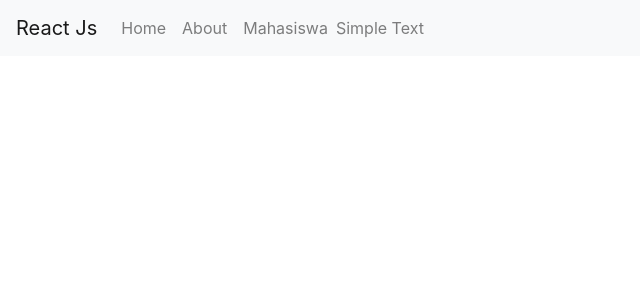
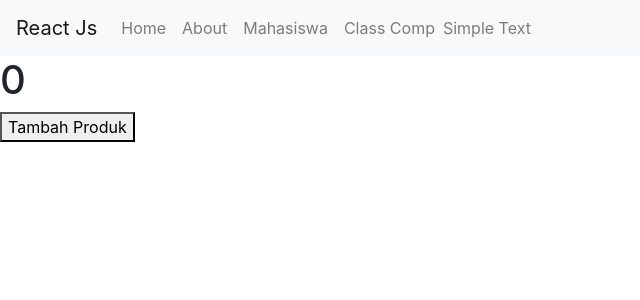
Before and after one commit to eva-ratna-palupi/Praktikum2-ReactJs, a React (Create React App) app: page /class in a window 1280 px wide. Shown: the top 300 px of the page, without its empty margins (0-640 px from the left). Built offline with nearby package versions, Linux system fonts and the light colour scheme.

Commit message:
Menambahkan class hooks

```diff
--- a/src/App.js
+++ b/src/App.js
@@ -7,6 +7,7 @@ import DetailComp from './Component/Fungsional/DetailComp';
 import ListComp from './Component/Class/ListComp';
 import TambahComp from './Component/Class/CSS/TambahComp';
 import EditComp from './Component/Class/EditComp';
+import HooksComp from './Component/Hooks/Class/HookComp';
 //import logo from './logo.svg';
 //import Parent from './Component/Class/Parent';
 //import BootstrapComp from './Component/Class/BootstrapComp';
@@ -25,6 +26,7 @@ const App = () => {
       <Route exact path="/mahasiswa" component={ListComp}/>
       <Route exact path="/mahasiswa/tambah" component={TambahComp}/>
       <Route exact path="/mahasiswa/edit" component={EditComp}/>
+      <Route exact path="/class" component={HooksComp}/>
       <Route exact path="/detail/:id" component={DetailComp}/>
 
       </Switch>
--- a/src/Component/Fungsional/NavbarComp.jsx
+++ b/src/Component/Fungsional/NavbarComp.jsx
@@ -30,7 +30,10 @@ const NavbarComp = (props) => {
               <NavLink href="/about">About</NavLink>
             </NavItem>
             <NavItem>
-              <NavLink href="/mahasiswa">Mahasiswa</NavLink>
+              <NavLink href="/class">Mahasiswa</NavLink>
+            </NavItem>
+            <NavItem>
+              <NavLink href="/mahasiswa">Class Comp</NavLink>
             </NavItem>
           <NavbarText>Simple Text</NavbarText>
           </Nav>
--- /dev/null
+++ b/src/Component/Hooks/Class/HookComp.jsx
@@ -0,0 +1,27 @@
+import React, { PureComponent } from 'react'
+
+class HooksComp extends PureComponent {
+    constructor(props) {
+        super(props)
+
+        this.state = {
+            jumlah: 0
+        }
+    }
+
+    tambahBarang = () => {
+        this.setState({ jumlah: this.state.jumlah + 1 });
+    };
+
+    render() {
+        return (
+            <div>
+                <h1>{this.state.jumlah}</h1>
+
+                <button onClick={this.tambahBarang}>Tambah Produk</button>
+            </div>
+        )
+    }
+}
+
+export default HooksComp
```
